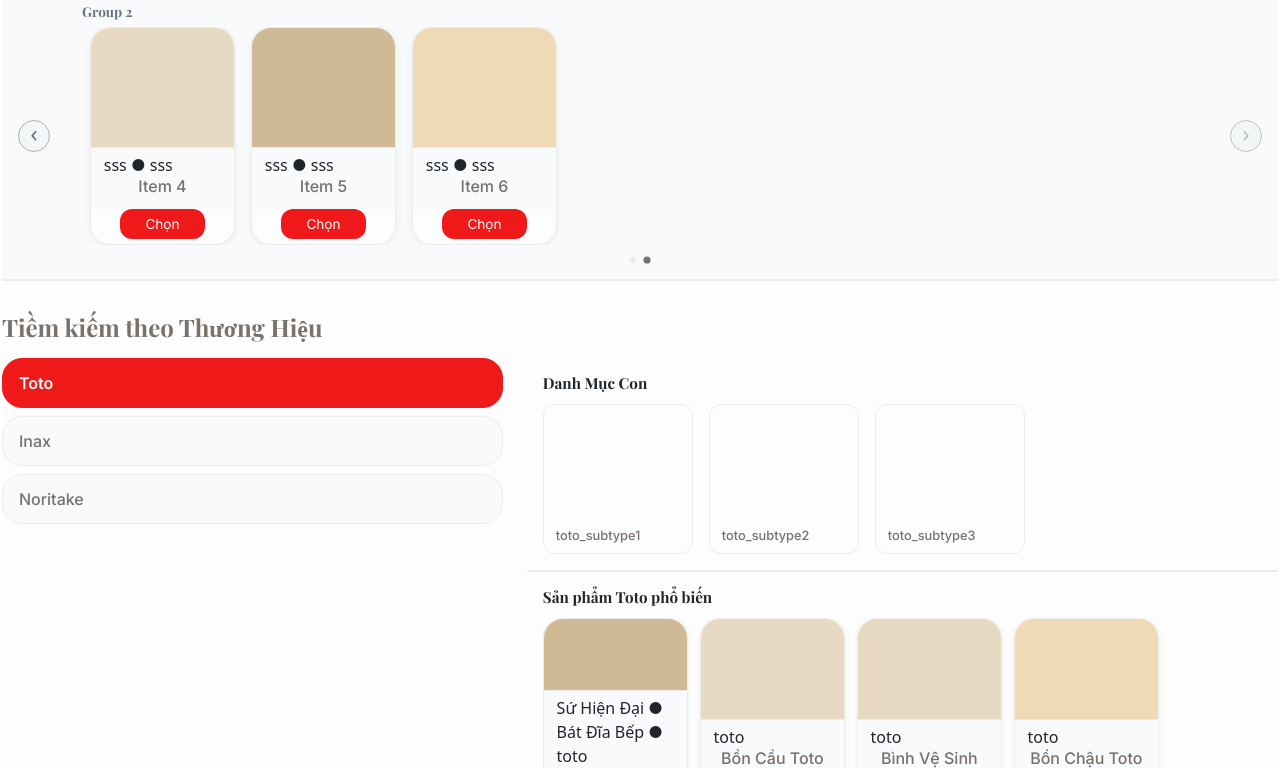
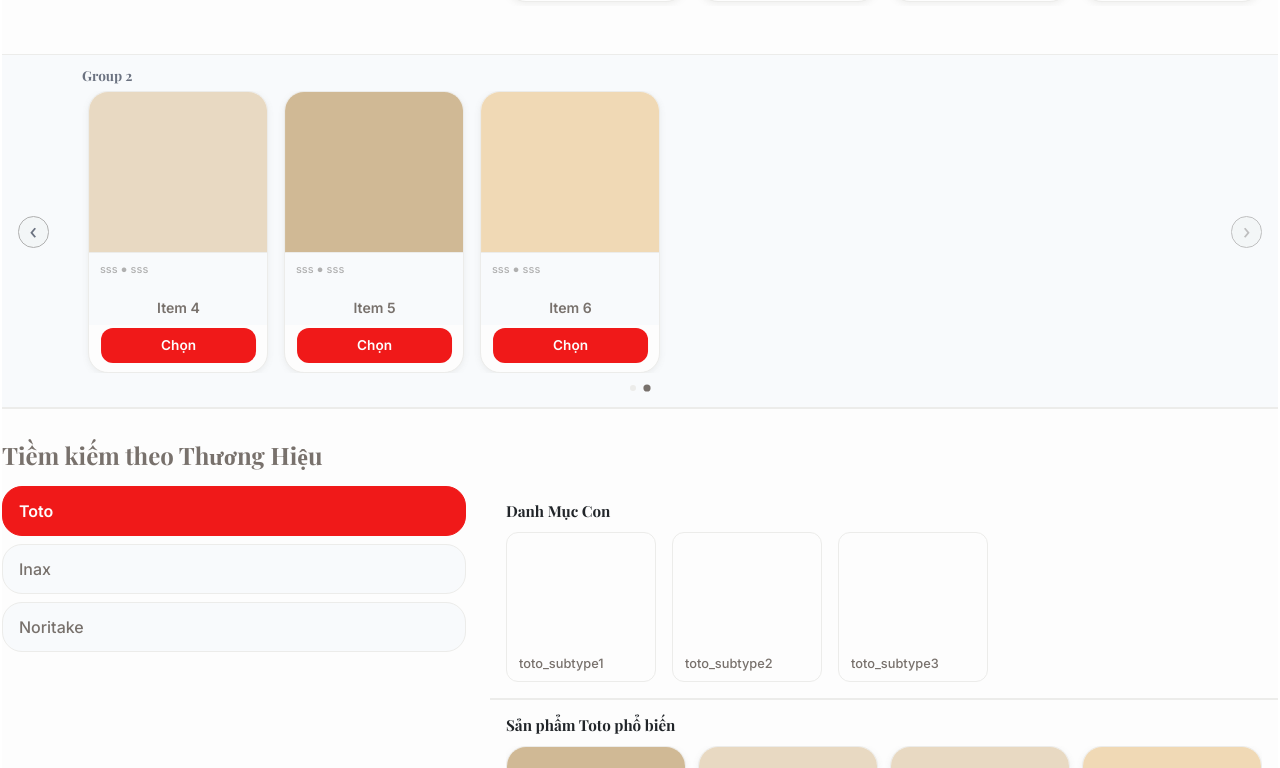
Before and after one commit to stevenmach123/cera-react, a React (Vite) app in the folder ceramic-react/: page /home in a window 1280 px wide. Shown: the part 1812-2580 px from the top of the page. Built offline with nearby package versions, Linux system fonts and the light colour scheme.

Commit message:
popular-content-card refactor

```diff
--- a/ceramic-react/src/components/home/PopularContent.scss
+++ b/ceramic-react/src/components/home/PopularContent.scss
@@ -90,38 +90,57 @@
 .nav-arrow-right {
   order: 3;
 }
-
 .popular-card {
+  flex: 0 0 180px;
+  width: 180px;
+  min-width: 0;
   background-color: var(--color-surface-container-lowest);
   border: 1px solid var(--color-outline-variant);
   border-radius: var(--radius-card);
-  border: 1px solid none;
   overflow: hidden;
-  transition: all 0.3s ease;
+  transition: transform 0.3s ease, box-shadow 0.3s ease;
   box-shadow: 0 2px 6px rgba(120, 113, 108, 0.1);
-  width: 145px;
-  aspect-ratio: 3 / 4.5;
 
-  display:flex;
+  display: flex;
   flex-direction: column;
 }
 
 .popular-card:hover {
   transform: scale(1.02);
-  box-shadow: 0 4px 12px rgba(120, 113, 108, 0.1);
+  box-shadow: 0 2px 1px rgba(120, 113, 108, 0.1);
   .popular-name{
     color:var(--color-primary)
   }
+
+
 }
 
-
 .popular-image {
-  display:flex;
+  flex: 0 0 auto;
+  display: flex;
+  align-items: center;
+  justify-content: center;
   width: 100%;
-  height:200px ;
+  aspect-ratio: 1 / 0.9;
+  background-color: var(--color-surface-container-low);
   border-bottom: 1px solid var(--color-outline-variant);
+  overflow: hidden;
+  transition: transform 0.4s ease;
 }
 
+.popular-card:hover .popular-image {
+  transform: scale(1.04);
+}
+
+.popular-image-fallback {
+  font-family: var(--font-serif);
+  font-size: 2.75rem;
+  font-weight: 700;
+  line-height: 1;
+  color: var(--color-on-surface);
+  opacity: 0.55;
+  user-select: none;
+}
 
 .popular-thumb {
   width: 60px;
@@ -130,39 +149,60 @@
   border: 1px solid var(--color-outline-variant);
   transition: box-shadow 0.3s ease;
 }
+
 .popular-info {
-  background-color:var(--color-surface-container-low);
-  padding: 0.3rem 0.8rem;
+  flex: 1 1 auto;
+  min-height: 4.5rem;
+  min-width: 0;
+  background-color: var(--color-surface-container-low);
+  padding: 0.5rem 0.65rem 0.5rem;
   flex-direction: column;
-  display:flex;
-  flex-grow:1;
-  justify-content: space-between;
+  display: flex;
+  gap: 0.2rem;
+  justify-content: flex-start;
+  overflow: hidden;
+  border: 1px solid none;
+}
+
+.popular-des {
+  display: block;
+  font-family: var(--font-sans);
+  font-size: 0.68rem;
+  letter-spacing: 0.01em;
+  color: var(--color-text-sg);
+  overflow: hidden;
+  border:1px solid none;
+
+}
+
+.popular-name {
+  margin: auto 0 0;
+  font-family: var(--font-sans);
+  font-size: 0.88rem;
+  font-weight: 600;
+  line-height: 1.2;
+  color: var(--color-on-surface);
+  text-align: center;
+  overflow: hidden;
   border:1px solid none;
 }
 
-
-.popular-name {
-  font-family: var(--font-sans);
-  font-size: 1rem;
-  color: var(--color-on-surface);
-  text-align: center;
-}
-
 .add-btn2 {
-  width: 60%;
-  padding:0.3rem;
-  margin-bottom: 0.3rem;
+  flex: 0 0 auto;
+  width: calc(100% - 1.4rem);
+  padding: 0.45rem 0;
+  margin: 0.2rem auto 0.6rem;
   background-color: var(--color-primary);
   color: var(--color-on-primary);
   border: none;
   border-radius: var(--radius-button);
   font-family: var(--font-sans);
   font-size: 0.85rem;
+  font-weight: 600;
   cursor: pointer;
-  transition: background-color 0.3s ease;
-  align-self:center
+  transition: background-color 0.3s ease, transform 0.2s ease;
+}
 
-}
 
 
 .group-indicators {
@@ -190,3 +230,19 @@
   background-color: var(--color-on-surface);
   transform: scale(1.2);
 }
+
+@media (max-width: 640px) {
+  .popular-card {
+    flex-basis: 140px;
+    width: 140px;
+  }
+
+  .popular-slide {
+    padding: 0 1rem;
+    gap: 0.75rem;
+  }
+
+  .popular-info {
+    min-height: 4rem;
+  }
+}
--- a/ceramic-react/src/components/home/PopularProductCard.tsx
+++ b/ceramic-react/src/components/home/PopularProductCard.tsx
@@ -10,30 +10,25 @@ type PopularProductCardProps = {
 
 };
 
-export default function PopularProductCard({ i, product, wordpic,des }: PopularProductCardProps) {
+export default function PopularProductCard({ product, wordpic,des }: PopularProductCardProps) {
   const { addProduct } = useCart();
+  const color = product?.img;
+  const meta = (des ?? []).filter(Boolean).join(' ● ');
 
   return (
-    <div key={i} className="popular-card" >
-      <div className="popular-image" style={{ backgroundColor: product?.img }}>
-         {!product?.img && <span style={{ margin: 'auto', fontSize: '4em', border: '1px solid none' }}>{wordpic[0]}</span> }
-
+    <div className="popular-card" >
+      <div className="popular-image" style={color ? { backgroundColor: color } : undefined}>
+        {!color && <span className="popular-image-fallback">{wordpic?.[0]}</span>}
       </div>
 
       <div className="popular-info">
-        <div>
-          {des
-            ? des.length >= 2
-              ? <span>{des.join(' ● ')}</span>
-              :des.map((des, idx) => <span key={idx}>{des}</span>)
-            : <></>}
-        </div>
-        <h3 className="popular-name">{wordpic}</h3>
+        {meta && <span className="popular-des" title={meta}>{meta}</span>}
+        <span className="popular-name" title={wordpic}>{wordpic}</span>
       </div>
 
       <button
         className="add-btn2"
-        onClick={() => addProduct({ name: wordpic, img: product?.img ? product.img : wordpic[0] })}
+        onClick={() => addProduct({ name: wordpic, img: color ? color : wordpic[0] })}
       >
         Chọn
       </button>
```
